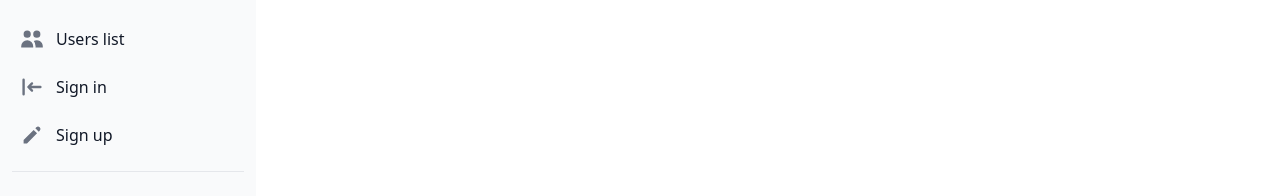
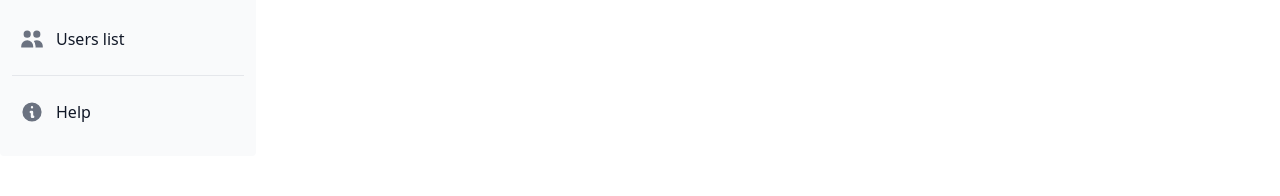
Before and after one commit to ottoman98/WeClasses, a React (Vite) app in the folder WeClasses/: page /dashboard in a window 1280 px wide. Shown: the part 241-437 px from the top of the page. Built offline with nearby package versions, Linux system fonts and the light colour scheme.

Commit message:
hero icons

```diff
--- a/WeClasses/src/components/AsideProfile.tsx
+++ b/WeClasses/src/components/AsideProfile.tsx
@@ -4,8 +4,6 @@ import { useEffect, useState } from "react";
 import {
   HiChartPie,
   HiInformationCircle,
-  HiLogin,
-  HiPencil,
   HiSearch,
   HiBookOpen,
   HiUsers,
@@ -45,7 +43,7 @@ const AsideProfile: FC = function () {
                 Dashboard
               </Sidebar.Item>
               <Sidebar.Item
-                href="/e-commerce/products"
+                href="/dashboard"
                 icon={HiBookOpen}
                 className={
                   "/e-commerce/products" === currentPage
@@ -66,12 +64,6 @@ const AsideProfile: FC = function () {
               >
                 Users list
               </Sidebar.Item>
-              <Sidebar.Item href="/authentication/sign-in" icon={HiLogin}>
-                Sign in
-              </Sidebar.Item>
-              <Sidebar.Item href="/authentication/sign-up" icon={HiPencil}>
-                Sign up
-              </Sidebar.Item>
             </Sidebar.ItemGroup>
             <Sidebar.ItemGroup>
               <Sidebar.Item
```
